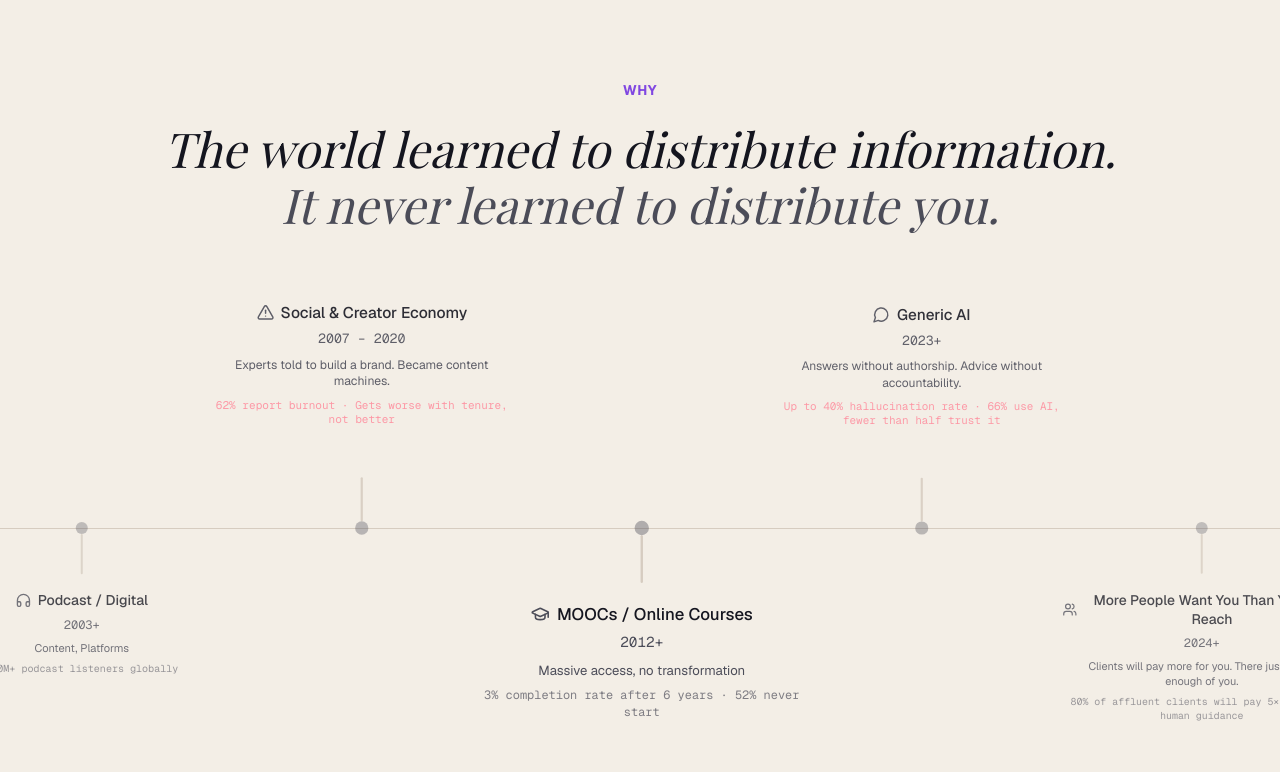
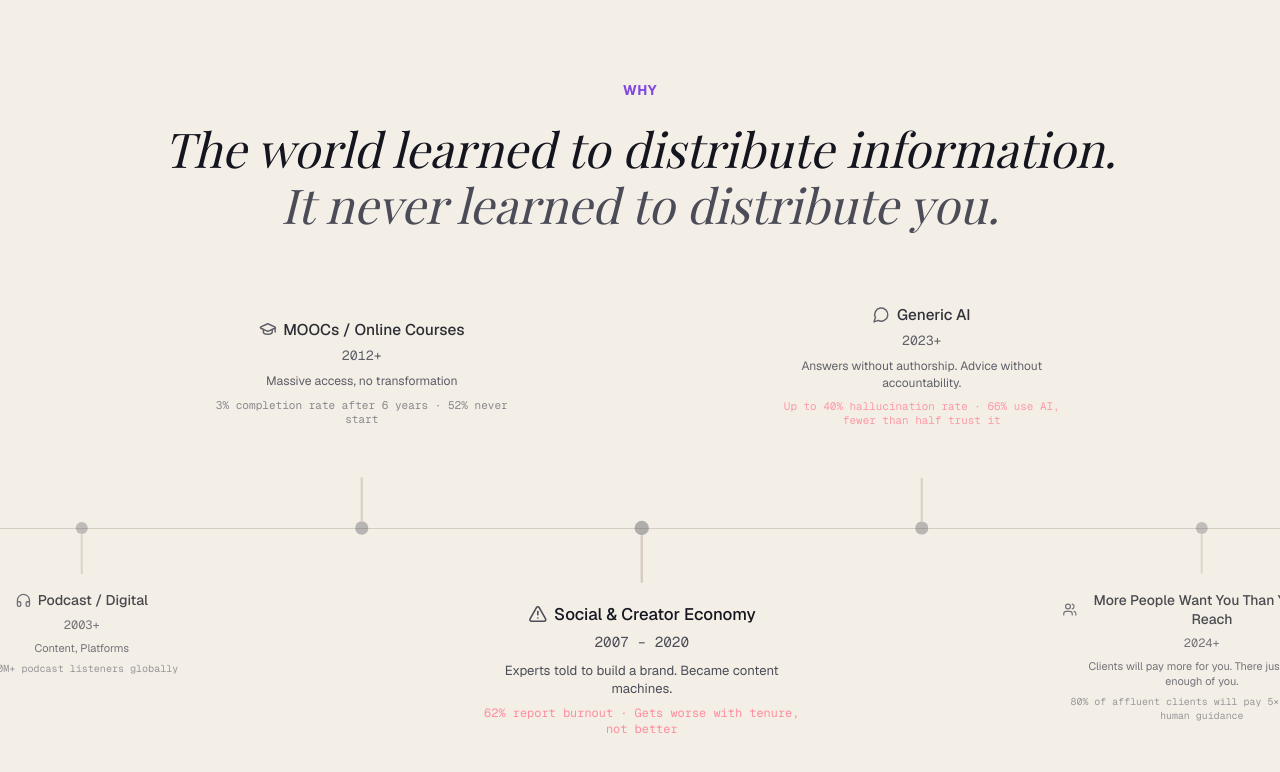
Before and after one commit to roser-one/sanerebels.com, a Next.js app: page / in a window 1280 px wide. Shown: the part 1354-2126 px from the top of the page. Built offline with nearby package versions, Linux system fonts and the light colour scheme; a web font is replaced by a local one.

Commit message:
feat: swap MOOCs and Social timeline items

```diff
--- a/app/page.tsx
+++ b/app/page.tsx
@@ -60,8 +60,8 @@ const evolutionTimeline = [
   { stage: "Access", era: "Printing Press", year: "1440", outcome: "Books, Duplication", stat: null, statSource: null, icon: BookOpen, style: "neutral" },
   { stage: "Immediacy", era: "Radio / Television", year: "1920s", outcome: "Mass Media, Audiences", stat: null, statSource: null, icon: Radio, style: "neutral" },
   { stage: "On-Demand", era: "Podcast / Digital", year: "2003+", outcome: "Content, Platforms", stat: "500M+ podcast listeners globally", statSource: null, icon: Headphones, style: "neutral" },
+  { stage: "Validation", era: "MOOCs / Online Courses", year: "2012+", outcome: "Massive access, no transformation", stat: "3% completion rate after 6 years \u00b7 52% never start", statSource: "Reich & Ruip\u00e9rez-Valiente, Science, 2019 \u2014 MIT/Harvard edX data, 2012\u20132018", icon: GraduationCap, style: "neutral" },
   { stage: "Overload", era: "Social & Creator Economy", year: "2007 – 2020", outcome: "Experts told to build a brand. Became content machines.", stat: "62% report burnout \u00b7 Gets worse with tenure, not better", statSource: "C4MH & Lupiani Insights, 2025 \u2014 542 creators \u00b7 Endorsed by Harvard T.H. Chan SPH", icon: AlertTriangle, style: "warning" },
-  { stage: "Validation", era: "MOOCs / Online Courses", year: "2012+", outcome: "Massive access, no transformation", stat: "3% completion rate after 6 years \u00b7 52% never start", statSource: "Reich & Ruip\u00e9rez-Valiente, Science, 2019 \u2014 MIT/Harvard edX data, 2012\u20132018", icon: GraduationCap, style: "neutral" },
   { stage: "Commoditization", era: "Generic AI", year: "2023+", outcome: "Answers without authorship. Advice without accountability.", stat: "Up to 40% hallucination rate \u00b7 66% use AI, fewer than half trust it", statSource: "Chelli et al., JMIR, 2024 / Gillespie et al., Univ. of Melbourne & KPMG, 2025", icon: MessageCircle, style: "warning" },
   { stage: "Demand", era: "More People Want You Than You Can Reach", year: "2024+", outcome: "Clients will pay more for you. There just aren\u2019t enough of you.", stat: "80% of affluent clients will pay 5\u00d7 more for human guidance", statSource: "McKinsey, Feb 2025 \u2014 Affluent & HNW Consumer Survey, n \u2248 7,000 US investors", icon: Users, style: "neutral" },
   { stage: "Embodiment", era: "Expert AI + Real Presence", year: "Now", outcome: "Your methodology, carried further. Your presence, where it matters most.", stat: "$1T+ in expert services \u00b7 Demand is growing 3\u00d7 faster than the people who deliver it", statSource: "Precedence Research, 2025 / McKinsey, 2025", icon: Heart, style: "accent" },
```
